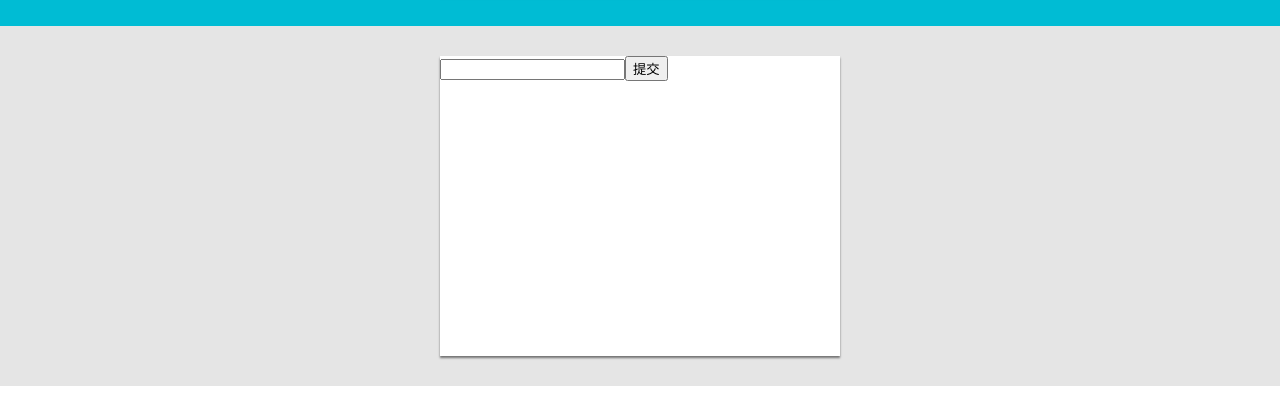
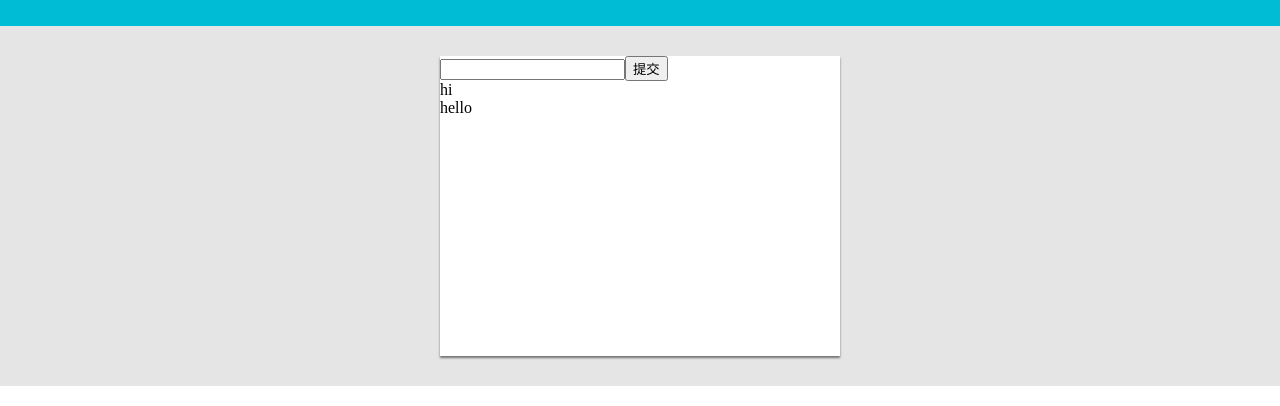
Before and after one commit to haoqicat/redux-hello-v3, a React (Create React App) app: page /post in a window 1280 px wide. Shown: the part 334-740 px from the top of the page. Built offline with nearby package versions, Linux system fonts and the light colour scheme.

Commit message:
cmt list

```diff
--- a/src/components/CommentBox.js
+++ b/src/components/CommentBox.js
@@ -4,7 +4,17 @@ import styled from 'styled-components'
 class CommentBox extends Component {
 
   state = {
-    text: ''
+    text: '',
+    comments: [
+      {
+        id: 'wewe2122',
+        text: 'hello'
+      },
+      {
+        id: 'wqewqeq23',
+        text: 'hi'
+      }
+    ]
   }
 
   submitCmt = e => {
@@ -33,9 +43,16 @@ class CommentBox extends Component {
       </div>
     )
 
+    const { comments } = this.state
+    const reversedComments = [...comments].reverse()
+    const cmtList = reversedComments.map(
+      t => <div key={t.id}>{t.text}</div>
+    )
+
     return (
       <Wrap>
         {cmtForm}
+        {cmtList}
       </Wrap>
     )
   }
```
